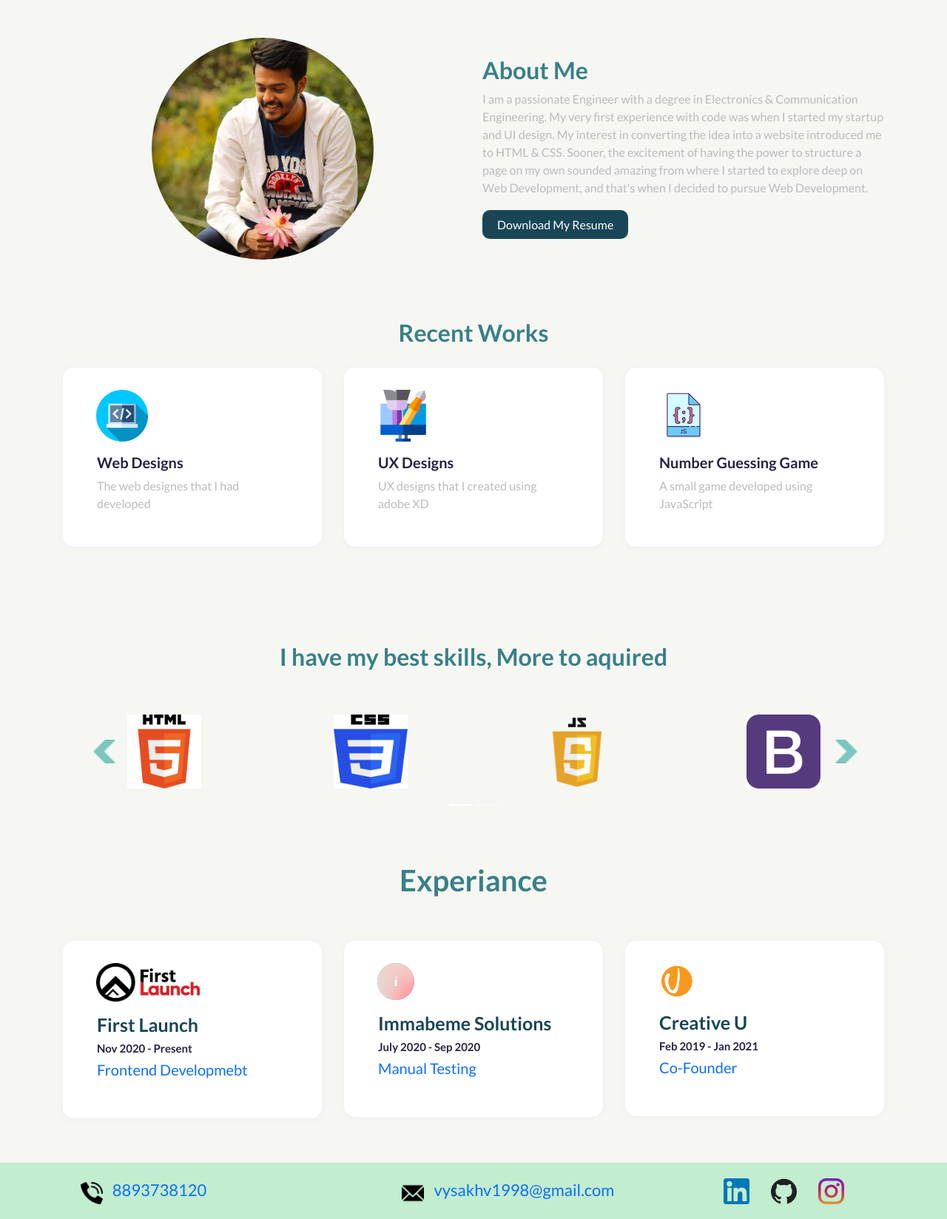
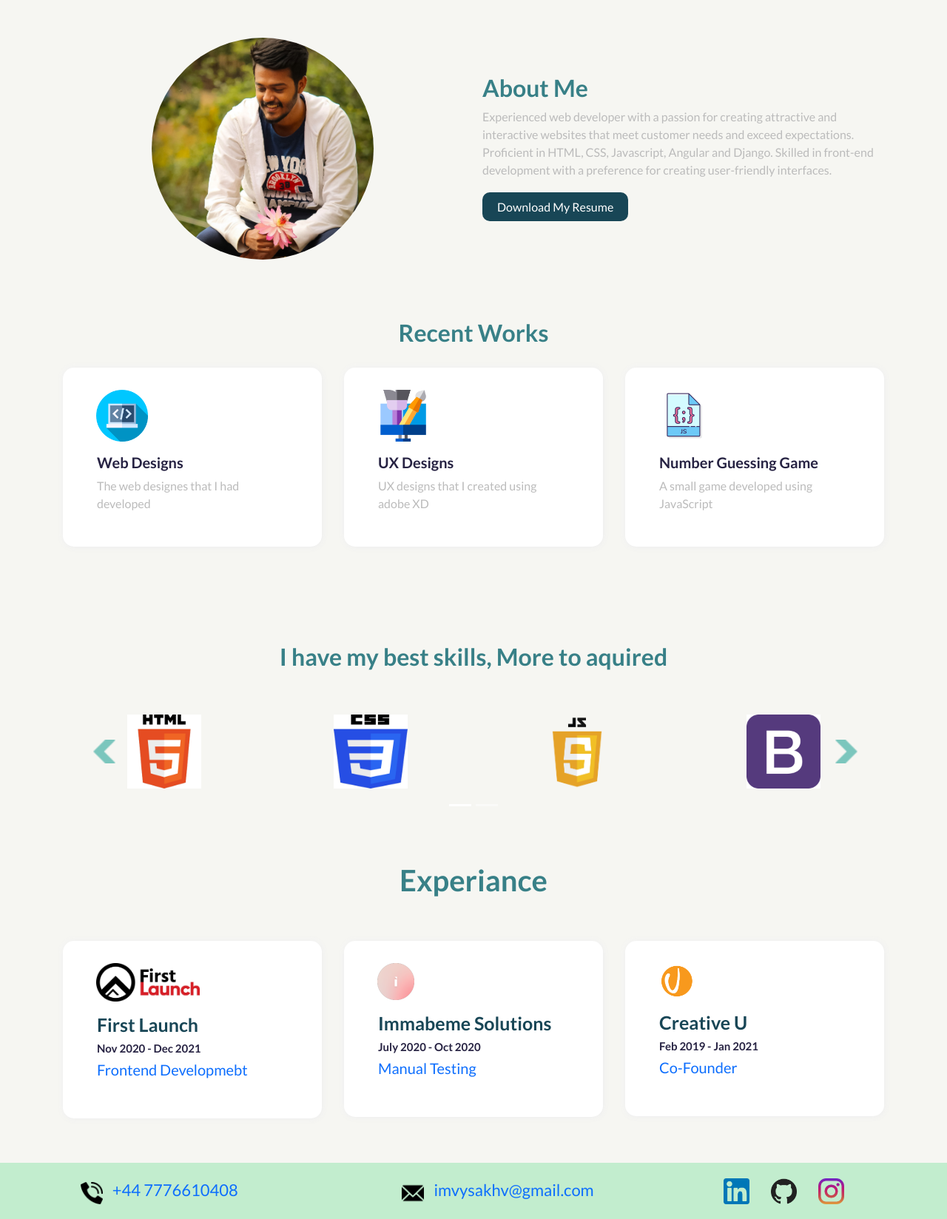
Before and after one commit to vysakh1998/portfolio, a plain HTML site: page index.html in a window 1280 px wide. Shown: the part 520-2168 px from the top of the page at 74% size. Drawn offline with nearby package versions, Linux system fonts and the light colour scheme; files whose address does not match are found by name.

Commit message:
Update index.html

```diff
--- a/index.html
+++ b/index.html
@@ -84,10 +84,8 @@
                     <div class="col-md-6 my-auto">
                         <div class="my-info">
                             <h2>About Me</h2>
-                            <p>I am a passionate Engineer with a degree in Electronics & Communication Engineering. My very first experience with code
-                            was when I started my startup and UI design. My interest in converting the idea into a website introduced me to HTML &
-                            CSS. Sooner, the excitement of having the power to structure a page on my own sounded amazing from where I started to
-                            explore deep on Web Development, and that's when I decided to pursue Web Development.</p>
+                            <p>Experienced web developer with a passion for creating attractive and interactive websites that meet customer needs and exceed expectations.
+                                Proficient in HTML, CSS, Javascript, Angular and Django. Skilled in front-end development with a preference for creating user-friendly interfaces.</p>
                             <div class="download-link">
                                 <a href="assets/vysakhv_resume_2021.pdf" class="link-button Animated fadeOut" download="Vysakh V_Resume"
                                     target="blank">Download My
@@ -268,7 +266,7 @@
                                 <img src="assets/firstlaunch-logo.jpg" class="card-img-top image-fluid" alt="...">
                                 <div class="card-body">
                                     <h2 class="card-title">First Launch</h2>
-                                    <h5>Nov 2020 - Present</h5>
+                                    <h5>Nov 2020 - Dec 2021</h5>
                                     <h3>Frontend Developmebt</h3>
                                 </div>
                             </div>
@@ -282,7 +280,7 @@
                                 <img src="assets/immabeme.png" class="card-img-top image-fluid immabeme" alt="...">
                                 <div class="card-body">
                                     <h2 class="card-title">Immabeme Solutions</h2>
-                                    <h5>July 2020 - Sep 2020</h5>
+                                    <h5>July 2020 - Oct 2020</h5>
                                     <h3>Manual Testing</h3>
                                 </div>
                             </div>
@@ -313,13 +311,13 @@
                 <div class="row">
                     <div class="offset-lg-1 col-lg-3 col-md-4">
                         <div class="tel">
-                            <img src="assets/phone-call.png" alt="phone icon"> <span><a href="tel:+918893738120">8893738120</a></span>
+                            <img src="assets/phone-call.png" alt="phone icon"> <span><a href="tel:+447776610408">+44 7776610408</a></span>
                         </div>
                     </div>
 
                     <div class="offset-lg-1 col-lg-3 col-md-4">
                         <div class="email">
-                            <img src="assets/email.png" alt="email icon"> <span><a href="mailto:vysakhv1998@gmail.com">vysakhv1998@gmail.com</a></span>
+                            <img src="assets/email.png" alt="email icon"> <span><a href="mailto:imvysakhv@gmail.com">imvysakhv@gmail.com</a></span>
                         </div>
                     </div>
 
```
